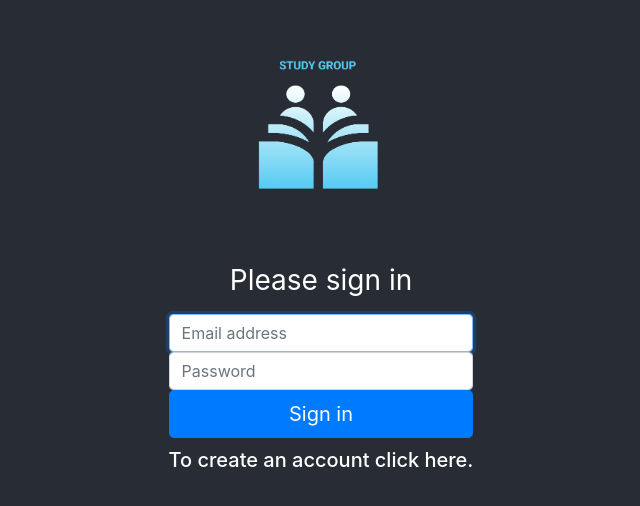
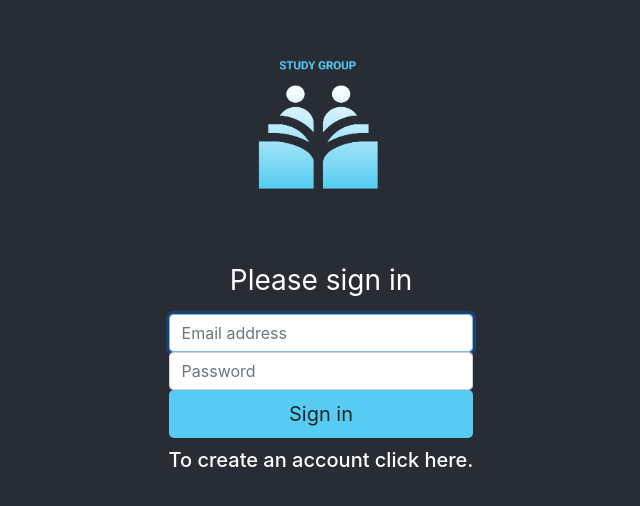
Before and after one commit to vernic94/Student_Study_Help, a React (Create React App) app: page / in a window 1280 px wide. Shown: the part 128-634 px from the top of the page, without its empty margins (319-959 px from the left). Built offline with nearby package versions, Linux system fonts and the light colour scheme.

Commit message:
changing the color of the sign in button

```diff
--- a/src/Welcome/welcome.js
+++ b/src/Welcome/welcome.js
@@ -34,7 +34,8 @@ class Welcome extends Component {
                     </input>
                     <label htmlFor="inputPassword" className="sr-only">Password</label>
                     <input type="password" id="inputPassword" className="form-control" placeholder="Password" required/>
-                    <button className="btn btn-lg btn-primary btn-block" type="submit">Sign in</button>
+                    <button className="btn btn-lg  btn-block" type="submit"
+                            style={{backgroundColor: "#56CCF2"}}>Sign in</button>
                 </form>
                 <div className="mb-3">
                     <label><h5>To create an account click here.</h5>
```
